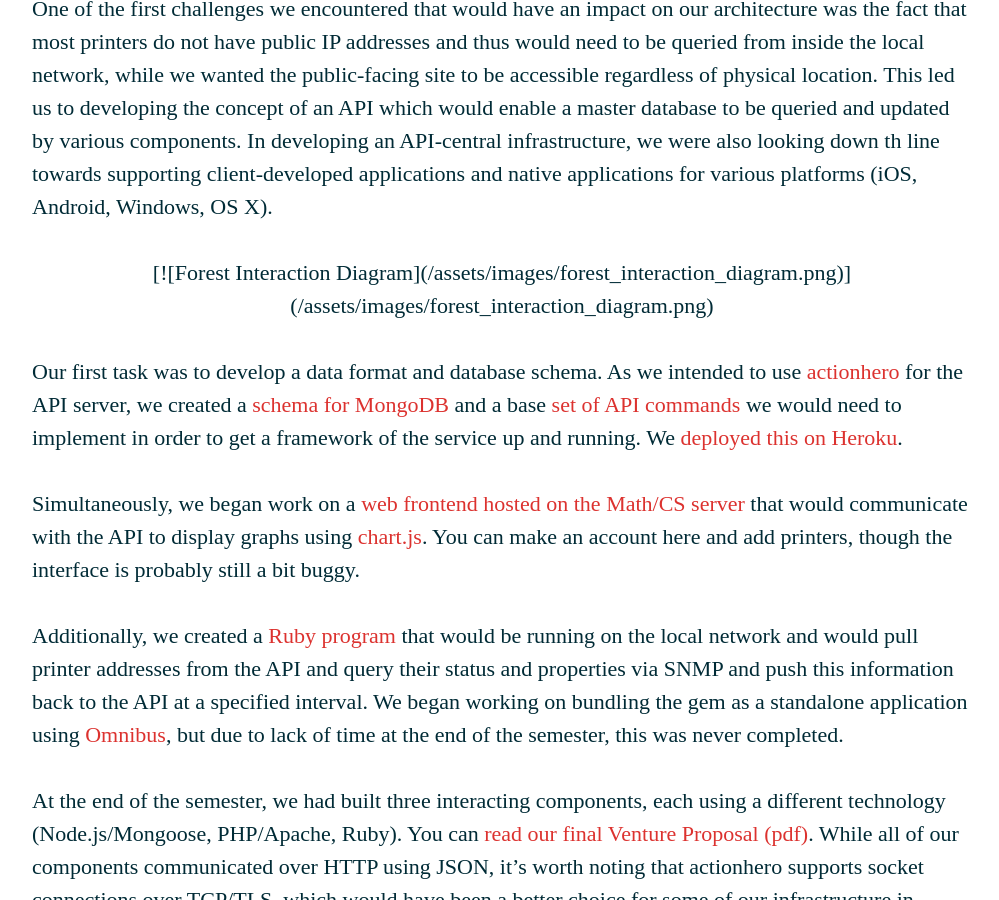
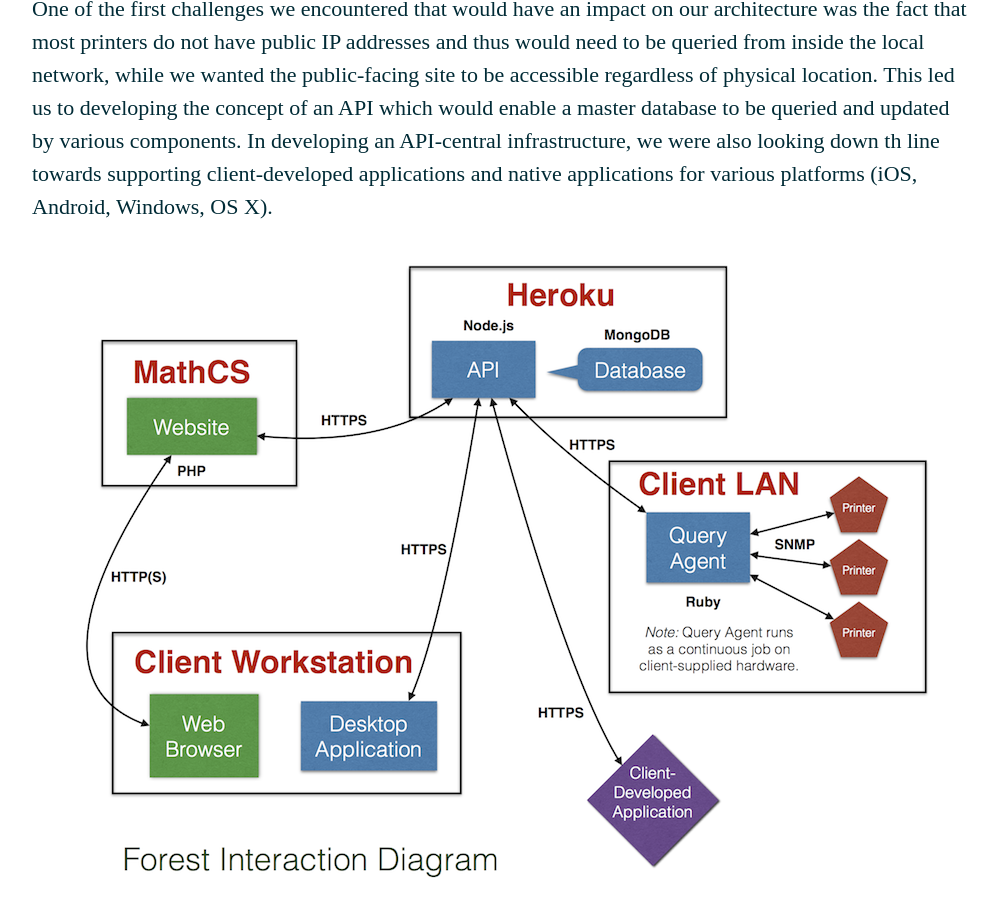
Before and after one commit to benburwell/benburwell.github.io, a Jekyll site: the page built from _posts/2014-04-28-forest-printer-management.markdown, in a window 1280 px wide and 900 px high, scrolled down 561 px. Shown: the whole window, without its empty margins (138-1137 px from the left). Built offline with Jekyll 4.4.1, drawn with Linux system fonts in a browser that asks for light colours; Markdown is read by kramdown in place of the engine named in the settings.

Commit message:
Fix image

```diff
--- a/_posts/2014-04-28-forest-printer-management.markdown
+++ b/_posts/2014-04-28-forest-printer-management.markdown
@@ -12,7 +12,11 @@
 
 One of the first challenges we encountered that would have an impact on our architecture was the fact that most printers do not have public IP addresses and thus would need to be queried from inside the local network, while we wanted the public-facing site to be accessible regardless of physical location. This led us to developing the concept of an API which would enable a master database to be queried and updated by various components. In developing an API-central infrastructure, we were also looking down th line towards supporting client-developed applications and native applications for various platforms (iOS, Android, Windows, OS X).
 
-<p style="text-align:center">[![Forest Interaction Diagram](/assets/images/forest_interaction_diagram.png)](/assets/images/forest_interaction_diagram.png)</p>
+<p style="text-align:center">
+    <a href="/assets/images/forest_interaction_diagram.png">
+        <img src="/assets/images/forest_interaction_diagram.png" alt="Forest Interaction Diagram">
+    </a>
+</p>
 
 Our first task was to develop a data format and database schema. As we intended to use [actionhero](http://actionherojs.com) for the API server, we created a [schema for MongoDB](https://github.com/printerSystemCSI210/api-server/blob/master/initializers/_project.js) and a base [set of API commands](https://github.com/printerSystemCSI210/api-server/tree/master/actions) we would need to implement in order to get a framework of the service up and running. We [deployed this on Heroku](https://forest-api.herokuapp.com).
 
```
